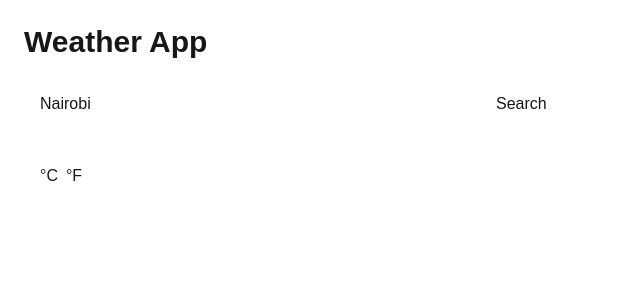
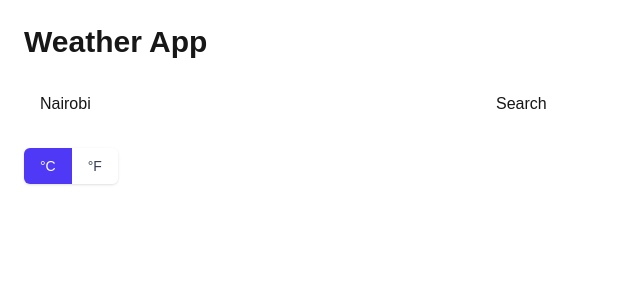
Before and after one commit to sancristm/Weather-app, a Next.js app in the folder weather-app/: page / in a window 1280 px wide. Shown: the top 300 px of the page, without its empty margins (0-640 px from the left). Built offline with nearby package versions, Linux system fonts and the light colour scheme.

Commit message:
styled the toggle botton

```diff
--- a/weather-app/src/components/UnitToggle.tsx
+++ b/weather-app/src/components/UnitToggle.tsx
@@ -1,22 +1,30 @@
 'use client';
 
-interface UnitToggleProps {
+interface Props {
   unit: 'metric' | 'imperial';
   onToggle: (unit: 'metric' | 'imperial') => void;
 }
 
-export default function UnitToggle({ unit, onToggle }: UnitToggleProps) {
+export default function UnitToggle({ unit, onToggle }: Props) {
   return (
-    <div className='flex gap-2 items-center p-4'>
+    <div className='inline-flex rounded-md shadow-sm overflow-hidden'>
       <button
-        className={`btn ${unit === 'metric' ? 'btn-primary' : 'btn-outline'}`}
         onClick={() => onToggle('metric')}
+        className={`px-4 py-2 font-medium text-sm ${
+          unit === 'metric'
+            ? 'bg-indigo-600 text-white'
+            : 'bg-white text-gray-700 hover:bg-indigo-100'
+        } transition-colors duration-200`}
       >
         °C
       </button>
       <button
-        className={`btn ${unit === 'imperial' ? 'btn-primary' : 'btn-outline'}`}
         onClick={() => onToggle('imperial')}
+        className={`px-4 py-2 font-medium text-sm ${
+          unit === 'imperial'
+            ? 'bg-indigo-600 text-white'
+            : 'bg-white text-gray-700 hover:bg-indigo-100'
+        } transition-colors duration-200`}
       >
         °F
       </button>
```
